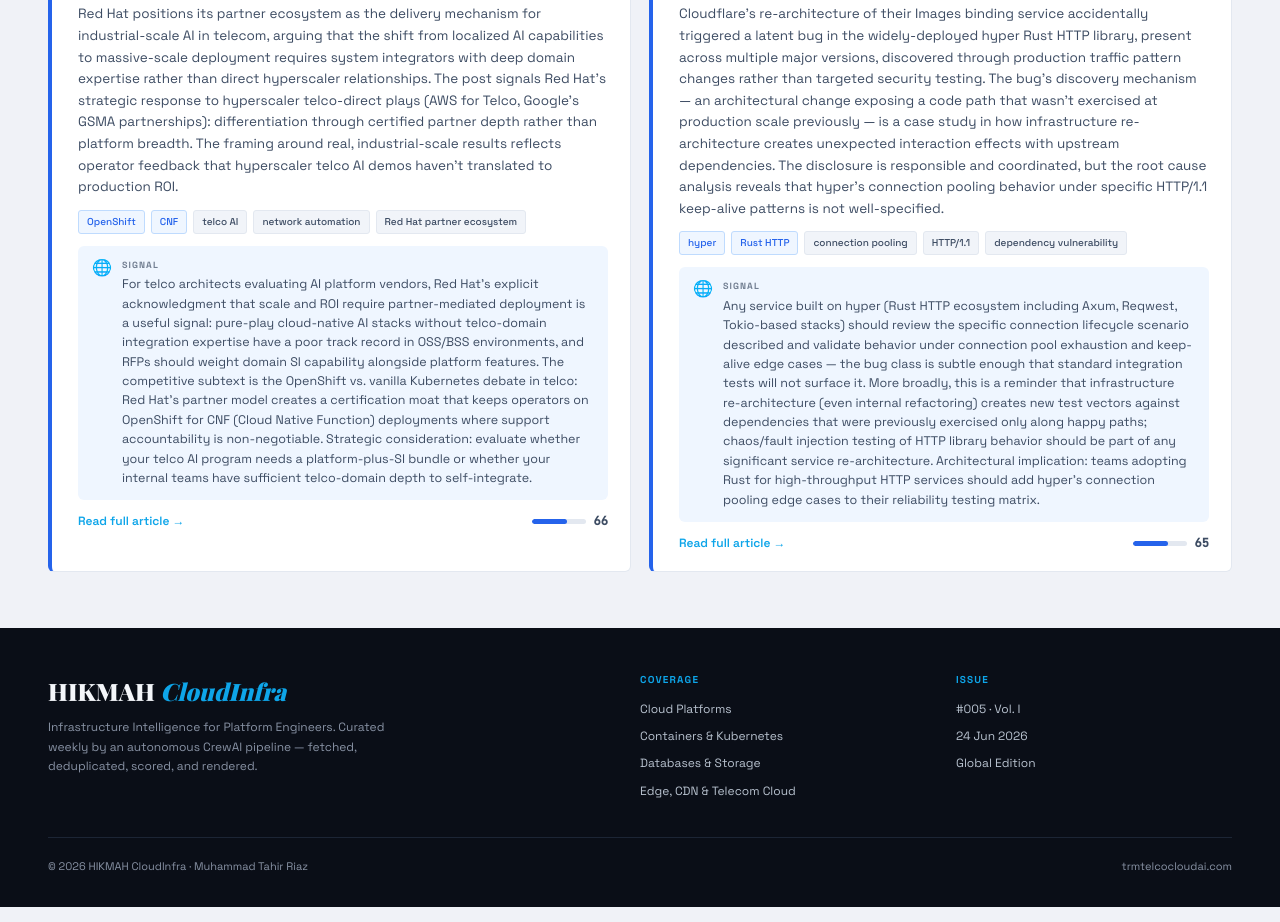
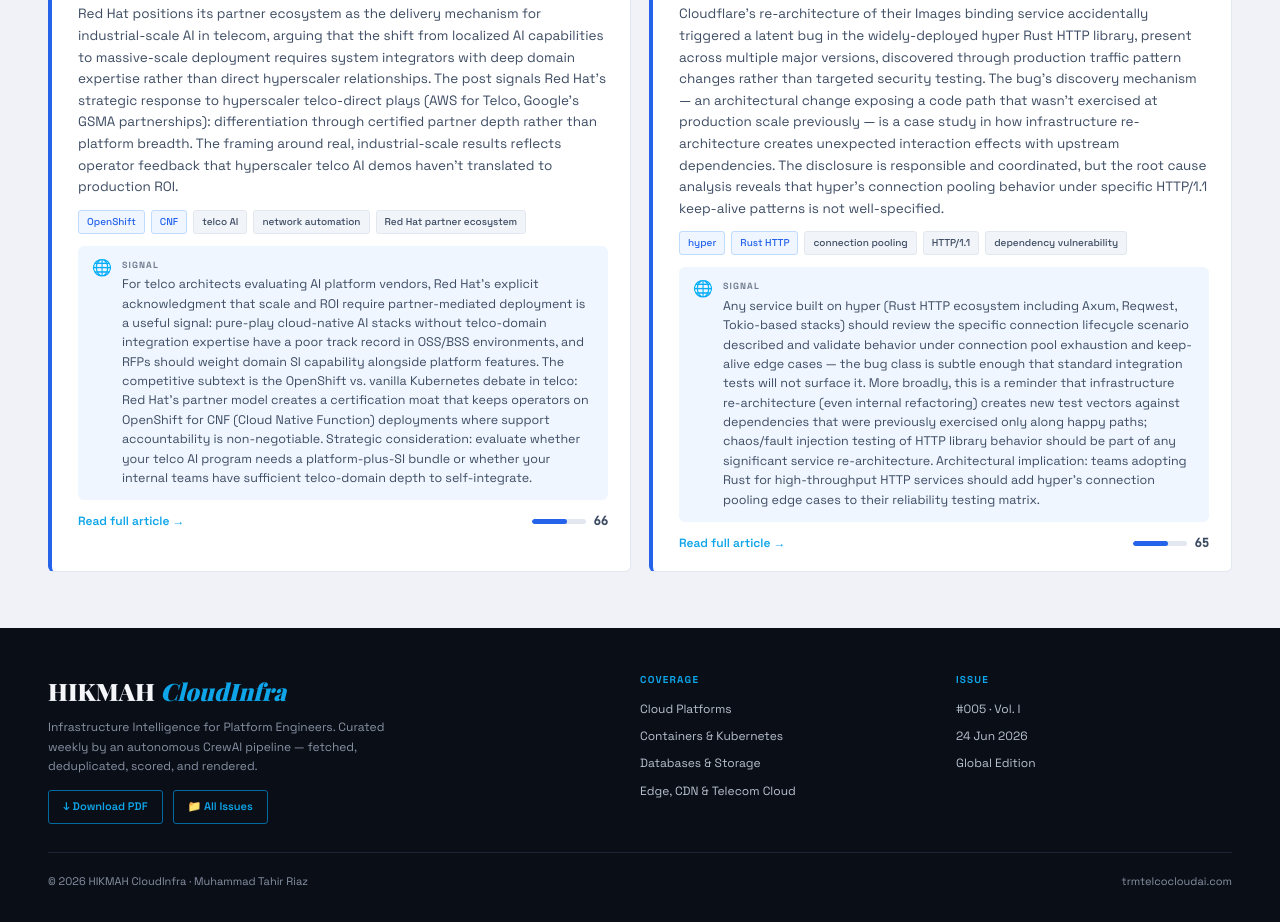
Before and after one commit to triaz-malik/Agentic-AI-Automation, a plain HTML site: page CrewAI/cloudinfra/issues/issue-005.html in a window 1280 px wide. Shown: the part 8998-9920 px from the top of the page. Drawn offline with nearby package versions, Linux system fonts and the light colour scheme; a web font is replaced by a local one.

Commit message:
CrewAI/cloudinfra: Issue #005 - 24 Jun 2026

```diff
--- a/CrewAI/cloudinfra/issues/issue-005.html
+++ b/CrewAI/cloudinfra/issues/issue-005.html
@@ -1109,6 +1109,8 @@ a{color:inherit;text-decoration:none;}
     <div>
       <div class="footer-brand">HIKMAH <span class="wm-accent">CloudInfra</span></div>
       <div class="footer-tag">Infrastructure Intelligence for Platform Engineers. Curated weekly by an autonomous CrewAI pipeline — fetched, deduplicated, scored, and rendered.</div>
+      <div class="hosted-links">
+<a href="https://triaz-malik.github.io/Agentic-AI-Automation/CrewAI/cloudinfra/issues/issue-005.pdf">↓ Download PDF</a><a href="https://triaz-malik.github.io/Agentic-AI-Automation/CrewAI/cloudinfra/index.html">📁 All Issues</a>      </div>
     </div>
     <div class="footer-col">
       <h4>Coverage</h4>
```
Also changed, not shown: CrewAI/cloudinfra/issues/issue-005-mobile.html (+2 -0 lines).
